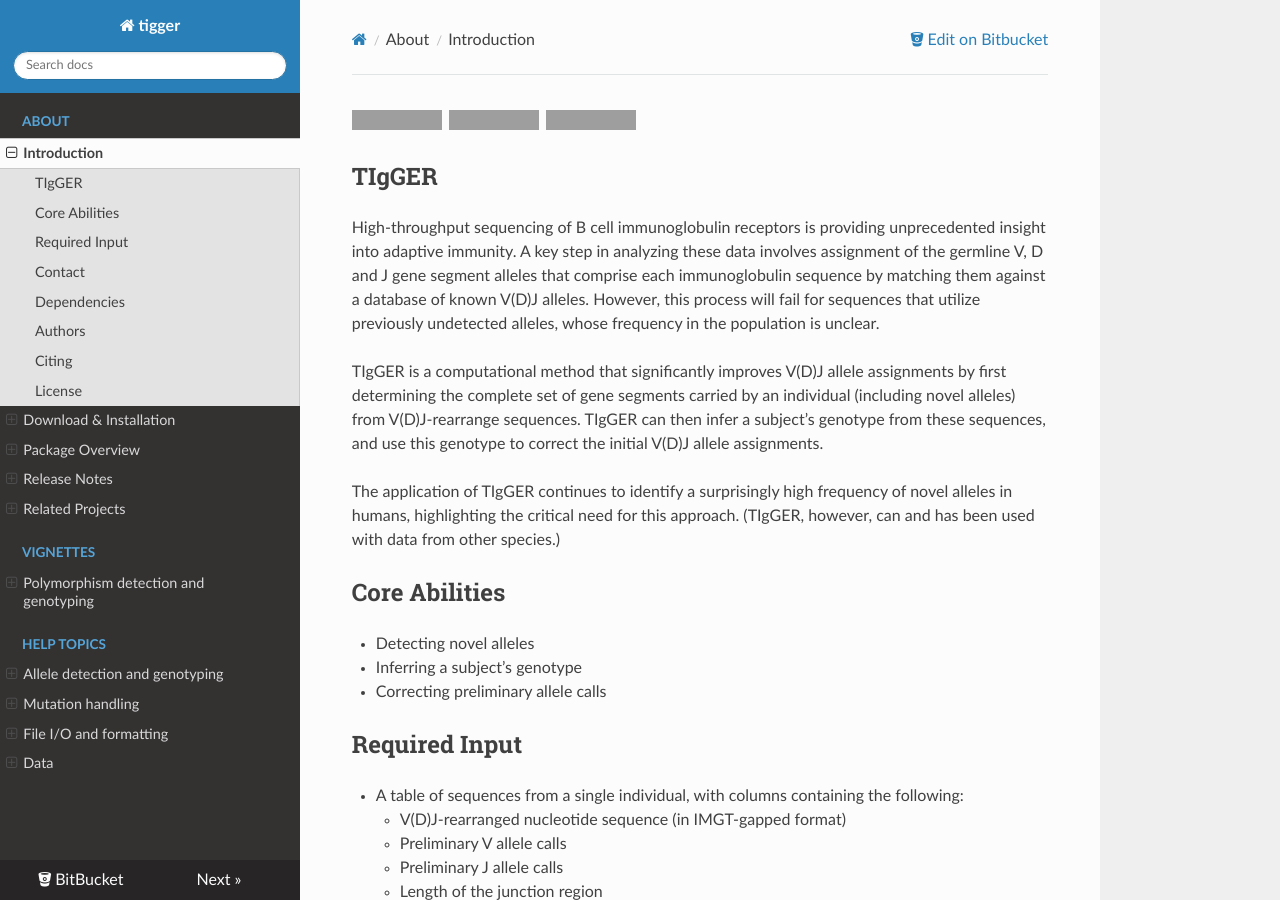
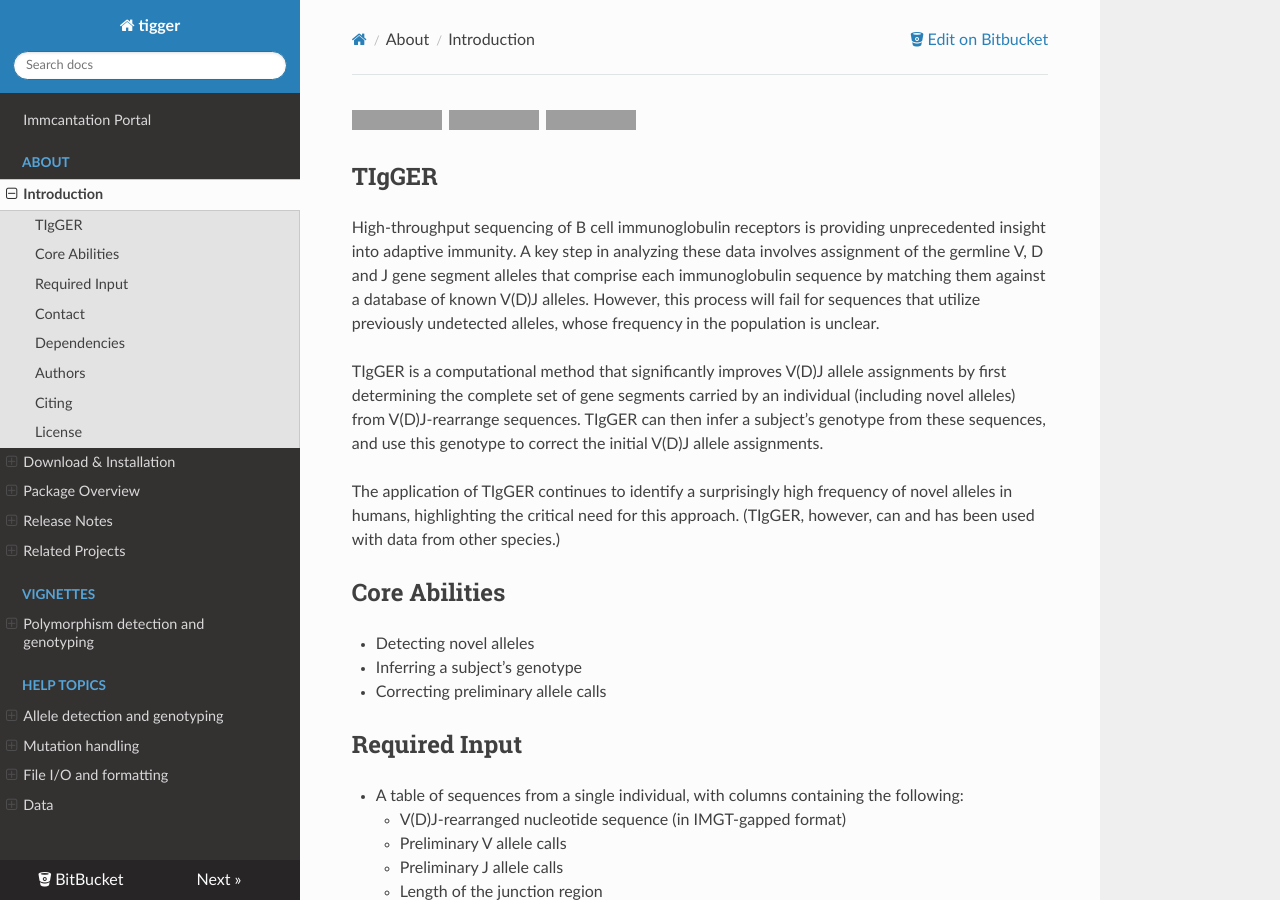
Before and after one commit to immcantation/tigger, an MkDocs documentation site: the page built from docs/index.md, in a window 1280 px wide and 900 px high. Built offline with MkDocs 1.6.1, drawn with Linux system fonts in a browser that asks for light colours; nearby versions of some CDN libraries; grey boxes are pictures that could not be loaded.

Commit message:
added link to immcantation portal

```diff
--- a/mkdocs.yml
+++ b/mkdocs.yml
@@ -18,6 +18,7 @@ markdown_extensions:
       baselevel: 1
 docs_dir: docs
 nav:
+  - 'Immcantation Portal': https://immcantation.readthedocs.io/
   - 'About':
     - 'Introduction': index.md
     - 'Download & Installation': install.md
```
